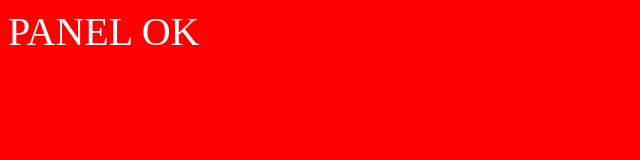
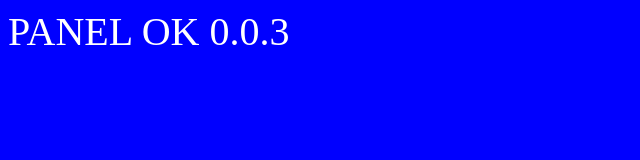
Before and after one commit to Sunlapic/Rep_SunHero, a website: page extension_frontend/panel.html in a window 1280 px wide. Shown: the whole page, without its empty margins (0-640 px from the left). Drawn offline with Linux system fonts and the light colour scheme.

Commit message:
Update panel.html

```diff
--- a/extension_frontend/panel.html
+++ b/extension_frontend/panel.html
@@ -1,6 +1,3 @@
-<!DOCTYPE html>
-<html>
-<body style="background:red;color:white;font-size:40px">
-PANEL OK
+<body style="background:blue;color:white;font-size:40px">
+PANEL OK 0.0.3
 </body>
-</html>
```
